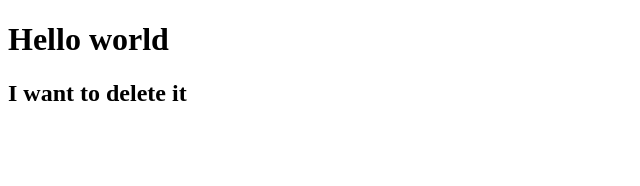
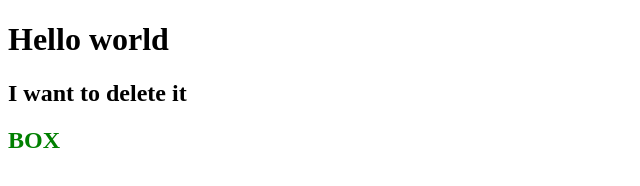
Before and after one commit to BelaGirl/git_test, a plain HTML site: page Index.html in a window 1280 px wide. Shown: the full height of the page, 0-640 px from the left. Drawn offline with Linux system fonts and the light colour scheme.

Commit message:
Div added

```diff
--- a/Index.html
+++ b/Index.html
@@ -8,6 +8,9 @@
 	<body>
 		<h1>Hello world</h1>
 		<h2>I want to delete it<h2>
+
+		<div style="color:green">BOX
+		</div>
 	</body>
 
 
```
